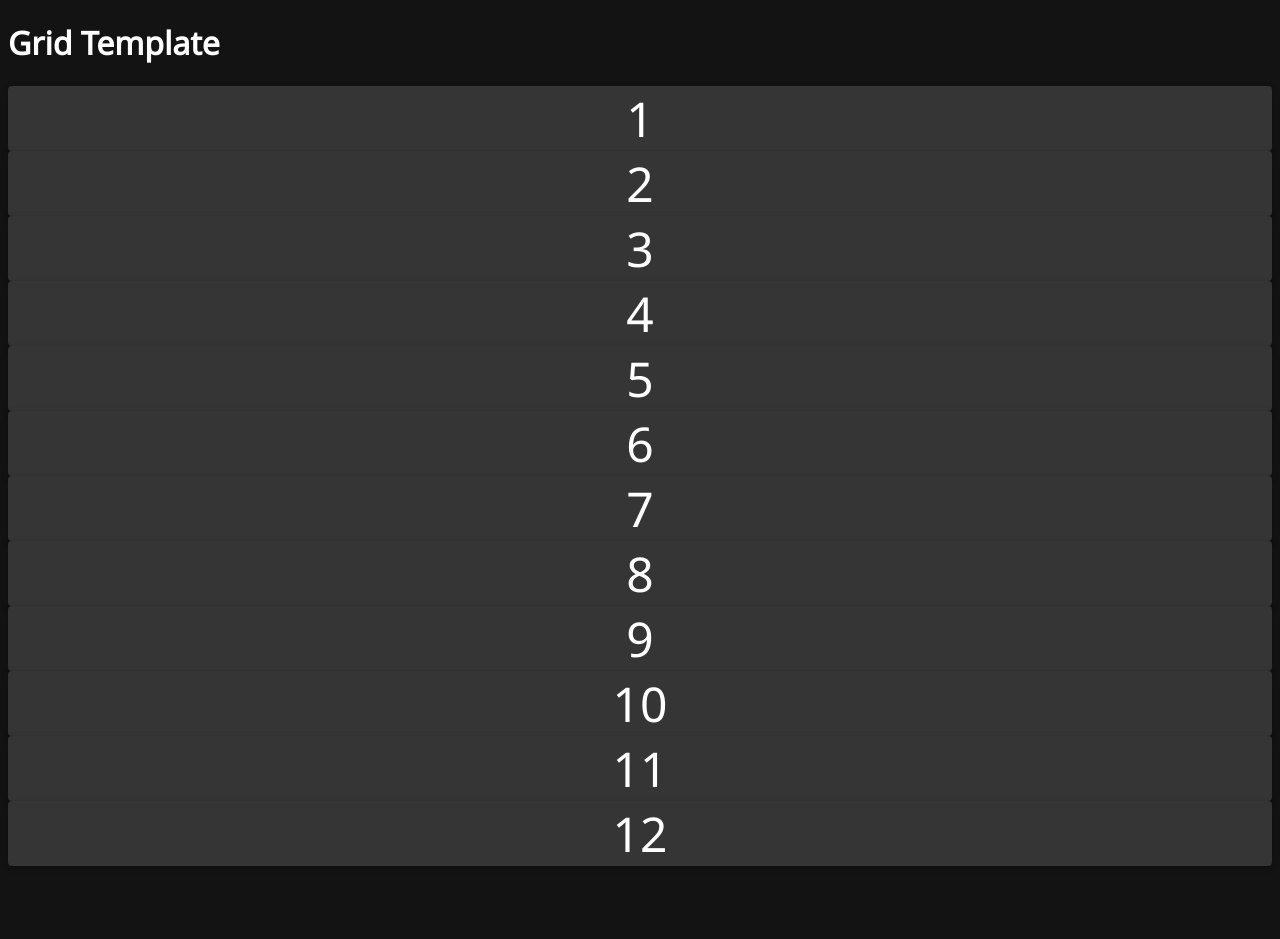
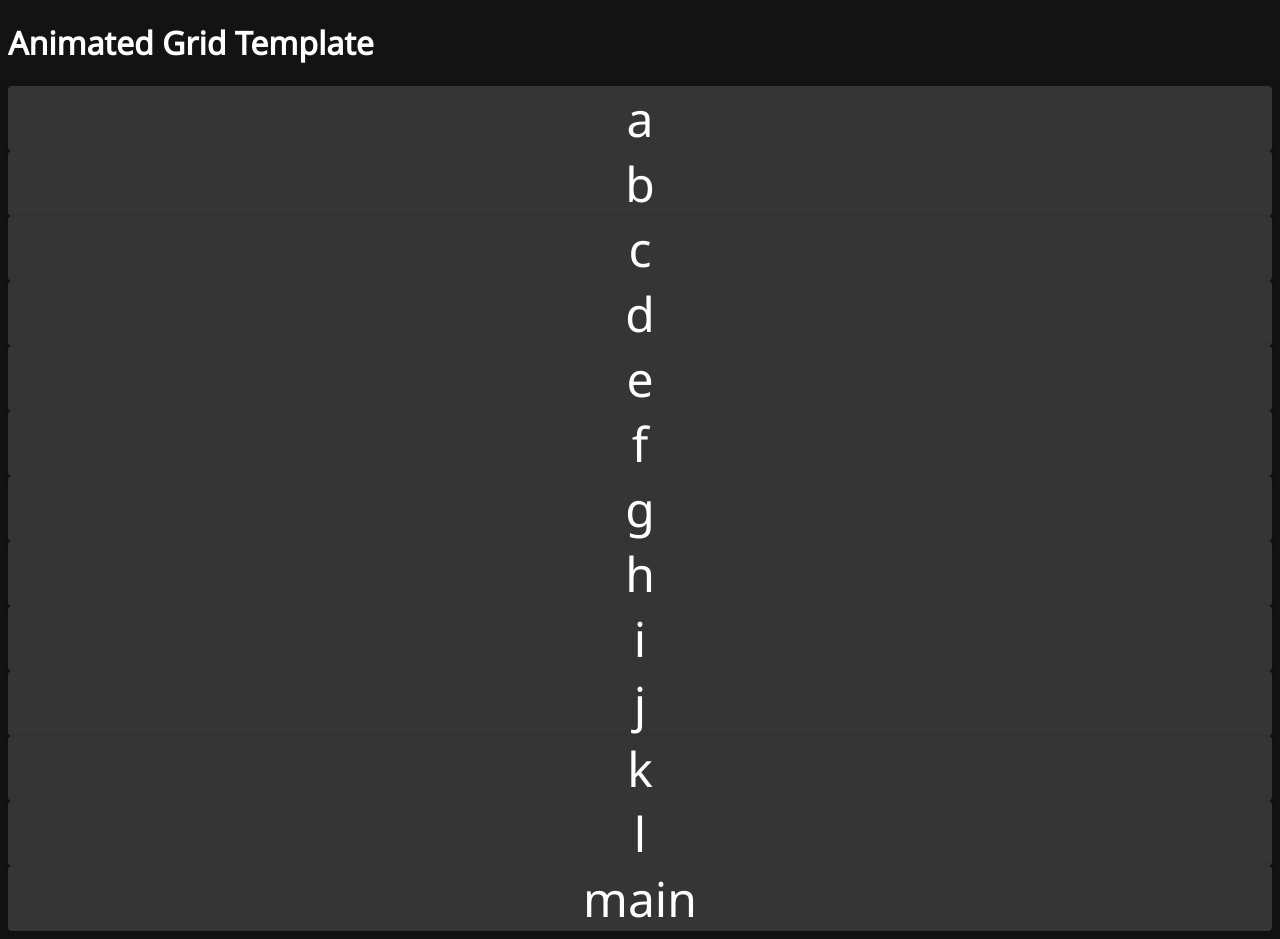
Before and after one commit to chrisbrody/css-grid, a plain HTML site: page grid-template/index.html in a window 1280 px wide. Before the commit the page ends 874 px from the top, so only its background shows below. Drawn offline with Linux system fonts and the light colour scheme.

Commit message:
statred grid-template html

```diff
--- a/grid-template/index.html
+++ b/grid-template/index.html
@@ -4,27 +4,29 @@
     <meta charset="UTF-8">
     <meta http-equiv="X-UA-Compatible" content="IE=edge">
     <meta name="viewport" content="width=device-width, initial-scale=1.0">
-    <title>Grid 12 Example</title>
+    <title>Animated Grid Template</title>
 
     <style>
         @import url(../base.css);
+        @import url(./css/grid-template.css);
     </style>
 </head>
 <body>
-    <h1>Grid Template</h1>
-    <div class="basic-grid">
-        <div class="card">1</div>
-        <div class="card">2</div>
-        <div class="card">3</div>
-        <div class="card">4</div>
-        <div class="card">5</div>
-        <div class="card">6</div>
-        <div class="card">7</div>
-        <div class="card">8</div>
-        <div class="card">9</div>
-        <div class="card">10</div>
-        <div class="card">11</div>
-        <div class="card">12</div>
+    <h1>Animated Grid Template</h1>
+    <div class="animated-grid">
+        <div class="card">a</div>
+        <div class="card">b</div>
+        <div class="card">c</div>
+        <div class="card">d</div>
+        <div class="card">e</div>
+        <div class="card">f</div>
+        <div class="card">g</div>
+        <div class="card">h</div>
+        <div class="card">i</div>
+        <div class="card">j</div>
+        <div class="card">k</div>
+        <div class="card">l</div>
+        <div class="card">main</div>
     </div>
 </body>
 </html>
```
Also changed, not shown: grid-template/css/grid-template.css (added).
